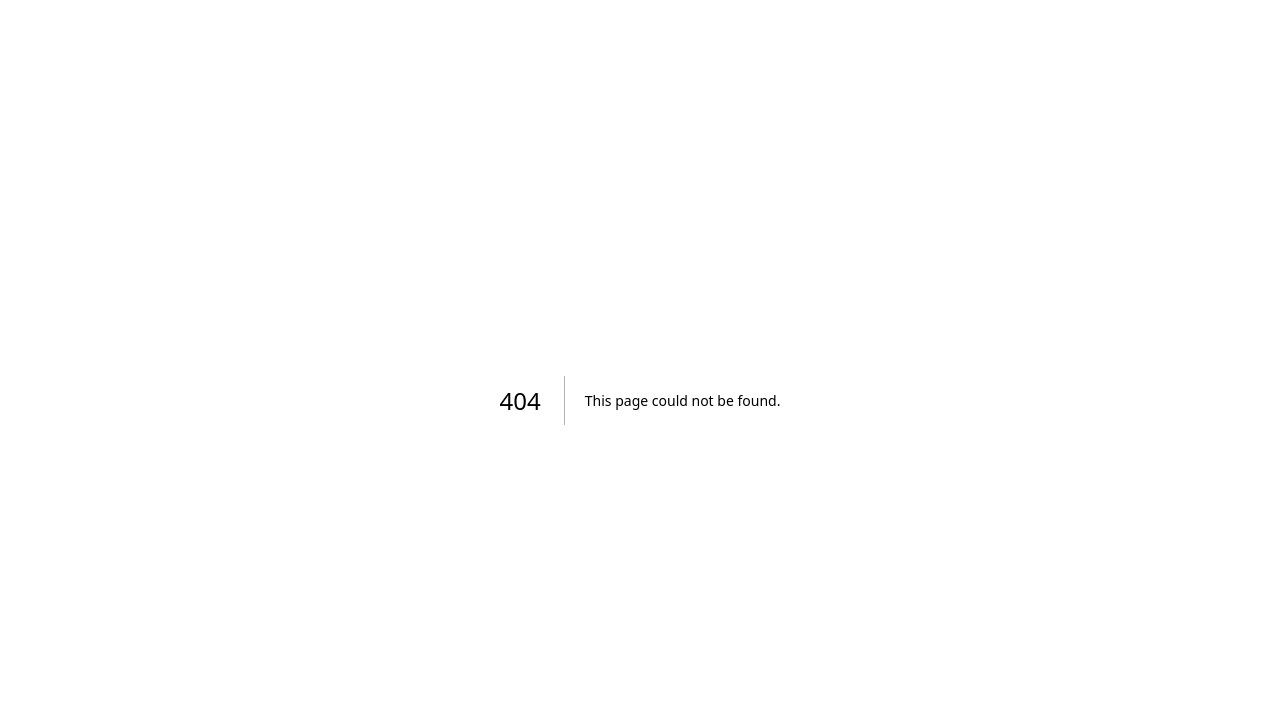
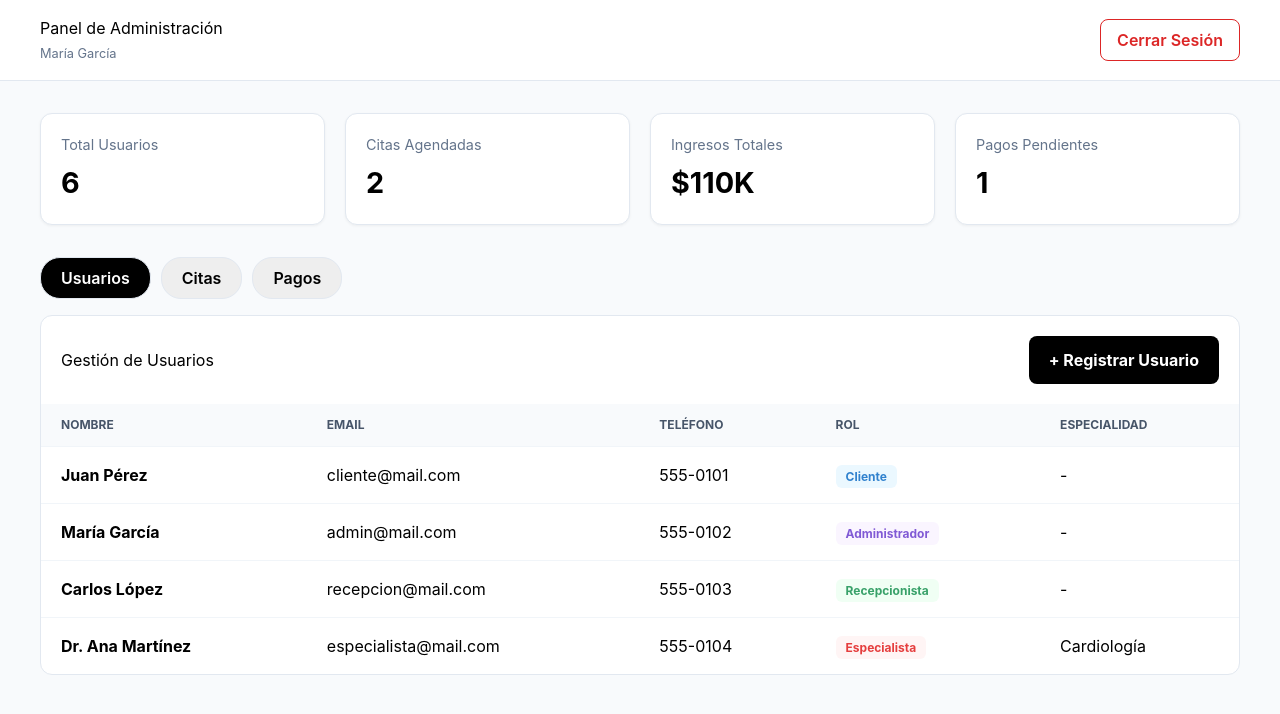
Before and after one commit to andrespr1981/appointment_management_system-, a Next.js app in the folder frontend/: page /admin in a window 1280 px wide. Before the commit this address had no page. Shown: the top 714 px of the page. Built offline with nearby package versions, Linux system fonts and the light colour scheme.

Commit message:
Admin panel con css

```diff
--- /dev/null
+++ b/frontend/app/admin/admin.css
@@ -0,0 +1,174 @@
+:root {
+  --danger: #dc2626;
+  --danger-hover: #b91c1c;
+  --black: #000000;
+  --white: #ffffff;
+  --bg-light: #f8fafc;
+}
+
+/* FONDO */
+html, body, .admin-layout {
+  background-color: var(--bg-light) !important;
+  color: var(--black) !important;
+  margin: 0;
+  font-family: 'Inter', sans-serif;
+}
+
+/* HEADER  */
+.admin-header {
+  background: var(--white);
+  padding: 1rem 2.5rem;
+  display: flex;
+  justify-content: space-between;
+  align-items: center;
+  border-bottom: 1px solid #e2e8f0;
+}
+
+.logout-trigger {
+  background: white;
+  border: 1px solid var(--danger);
+  color: var(--danger) !important;
+  padding: 8px 16px;
+  border-radius: 8px;
+  font-weight: 600;
+  cursor: pointer;
+  transition: 0.2s;
+}
+
+.logout-trigger:hover {
+  background: var(--danger);
+  color: white !important;
+}
+
+/* ESTADÍSTICAS KPIs */
+.kpi-grid {
+  display: grid;
+  grid-template-columns: repeat(4, 1fr);
+  gap: 20px;
+  padding: 2rem 2.5rem;
+}
+
+.kpi-card {
+  background: var(--white);
+  padding: 20px;
+  border-radius: 12px;
+  border: 1px solid #e2e8f0;
+  display: flex;
+  flex-direction: column;
+  box-shadow: 0 1px 3px rgba(0,0,0,0.05);
+}
+
+.kpi-card span { color: #64748b; font-size: 0.9rem; margin-bottom: 5px; }
+.kpi-card strong { font-size: 1.8rem; color: var(--black) !important; }
+
+/* NAVEGACIÓN */
+.tab-nav { padding: 0 2.5rem; display: flex; gap: 10px; margin-bottom: 1rem; }
+.tab-nav button {
+  padding: 8px 20px;
+  border-radius: 20px;
+  border: 1px solid #e2e8f0;
+  background: #eee;
+  cursor: pointer;
+  font-weight: 600;
+  transition: 0.2s;
+}
+.tab-nav button.active { background: var(--black); color: white !important; }
+
+/* TABLA  */
+.content-card {
+  background: var(--white);
+  margin: 0 2.5rem 2rem;
+  border-radius: 12px;
+  border: 1px solid #e2e8f0;
+}
+
+.card-header {
+  padding: 20px;
+  display: flex;
+  justify-content: space-between;
+  align-items: center;
+}
+
+.admin-table {
+  width: 100%;
+  border-collapse: collapse;
+  text-align: left;
+}
+
+.admin-table th {
+  background: #f8fafc;
+  padding: 12px 20px;
+  color: #475569;
+  font-size: 0.75rem;
+  text-transform: uppercase;
+}
+
+.admin-table td {
+  padding: 16px 20px;
+  border-top: 1px solid #f1f5f9;
+  color: var(--black) !important;
+}
+
+/* ROLES */
+.role-tag {
+  padding: 4px 10px;
+  border-radius: 6px;
+  font-size: 0.75rem;
+  font-weight: 700;
+}
+.role-tag.cliente { background: #ebf8ff; color: #3182ce !important; }
+.role-tag.administrador { background: #faf5ff; color: #805ad5 !important; }
+.role-tag.recepcionista { background: #f0fff4; color: #38a169 !important; }
+.role-tag.especialista { background: #fff5f5; color: #e53e3e !important; }
+
+/* MODALES */
+.modal-overlay {
+  position: fixed; top: 0; left: 0; width: 100%; height: 100%;
+  background: rgba(0,0,0,0.5); display: flex; align-items: center; justify-content: center;
+  z-index: 100;
+}
+
+.modal-content {
+  background: white; padding: 35px; border-radius: 15px;
+  width: 100%; max-width: 450px; position: relative;
+}
+
+.modal-title { margin-bottom: 20px; font-weight: 700; }
+
+.close-x-btn {
+  position: absolute; top: 15px; right: 15px;
+  background: none; border: none; font-size: 20px;
+  color: var(--danger) !important; cursor: pointer;
+}
+
+/* FORMULARIO DE REGISTRO */
+.modal-form { display: flex; flex-direction: column; gap: 15px; }
+.input-group { display: flex; flex-direction: column; gap: 5px; }
+.input-group label { font-size: 0.85rem; font-weight: 600; color: #4a5568; }
+.input-group input, .input-group select {
+  padding: 10px; border: 1px solid #cbd5e0; border-radius: 8px;
+}
+
+.form-row { display: grid; grid-template-columns: 1fr 1fr; gap: 15px; }
+
+/* BOTONES DE ACCIÓN */
+.modal-actions { display: flex; justify-content: flex-end; gap: 12px; margin-top: 25px; }
+
+.black-btn, .submit-btn {
+  background: var(--black); color: white !important;
+  border: none; padding: 12px 20px; border-radius: 8px;
+  font-weight: 700; cursor: pointer;
+}
+
+.yes-btn-red {
+  background: var(--danger) !important; color: white !important;
+  border: none; padding: 10px 24px; border-radius: 8px;
+  font-weight: 700; cursor: pointer;
+}
+
+.no-btn {
+  background: white; border: 1px solid #cbd5e0;
+  padding: 10px 24px; border-radius: 8px; cursor: pointer;
+}
+
+.no-btn:hover { background: #f8fafc; }
--- /dev/null
+++ b/frontend/app/admin/page.tsx
@@ -0,0 +1,126 @@
+'use client'
+import { useState } from 'react'
+import './admin.css'
+
+export default function HomePage() {
+  const [activeTab, setActiveTab] = useState('usuarios')
+  const [showRegisterModal, setShowRegisterModal] = useState(false)
+  const [showLogoutModal, setShowLogoutModal] = useState(false)
+
+  const [users] = useState([
+    { id: 1, name: 'Juan Pérez', email: 'cliente@mail.com', tel: '555-0101', role: 'Cliente', spec: '-' },
+    { id: 2, name: 'María García', email: 'admin@mail.com', tel: '555-0102', role: 'Administrador', spec: '-' },
+    { id: 3, name: 'Carlos López', email: 'recepcion@mail.com', tel: '555-0103', role: 'Recepcionista', spec: '-' },
+    { id: 4, name: 'Dr. Ana Martínez', email: 'especialista@mail.com', tel: '555-0104', role: 'Especialista', spec: 'Cardiología' },
+  ])
+
+  return (
+    <div className="admin-layout">
+
+      {/* HEADER */}
+      <header className="admin-header">
+        <div className="user-brand">
+          <h1>Panel de Administración</h1>
+          <span style={{fontSize: '0.8rem', color: '#64748b'}}>María García</span>
+        </div>
+        <button className="logout-trigger" onClick={() => setShowLogoutModal(true)}>
+          Cerrar Sesión
+        </button>
+      </header>
+
+      <main className="admin-container">
+        {/* KPI CARDS */}
+        <section className="kpi-grid">
+          <div className="kpi-card"><span>Total Usuarios</span> <strong>6</strong></div>
+          <div className="kpi-card"><span>Citas Agendadas</span> <strong>2</strong></div>
+          <div className="kpi-card"><span>Ingresos Totales</span> <strong>$110K</strong></div>
+          <div className="kpi-card"><span>Pagos Pendientes</span> <strong>1</strong></div>
+        </section>
+
+        {/* TABS */}
+        <nav className="tab-nav">
+          <button className={activeTab === 'usuarios' ? 'active' : ''} onClick={() => setActiveTab('usuarios')}>Usuarios</button>
+          <button className={activeTab === 'citas' ? 'active' : ''} onClick={() => setActiveTab('citas')}>Citas</button>
+          <button className={activeTab === 'pagos' ? 'active' : ''} onClick={() => setActiveTab('pagos')}>Pagos</button>
+        </nav>
+
+        {/* TABLA DE USUARIOS */}
+        {activeTab === 'usuarios' && (
+          <section className="content-card">
+            <div className="card-header">
+              <h2>Gestión de Usuarios</h2>
+              <button className="black-btn" onClick={() => setShowRegisterModal(true)}>+ Registrar Usuario</button>
+            </div>
+            <table className="admin-table">
+              <thead>
+                <tr><th>Nombre</th><th>Email</th><th>Teléfono</th><th>Rol</th><th>Especialidad</th></tr>
+              </thead>
+              <tbody>
+                {users.map(u => (
+                  <tr key={u.id}>
+                    <td><strong>{u.name}</strong></td>
+                    <td>{u.email}</td>
+                    <td>{u.tel}</td>
+                    <td><span className={`role-tag ${u.role.toLowerCase()}`}>{u.role}</span></td>
+                    <td>{u.spec}</td>
+                  </tr>
+                ))}
+              </tbody>
+            </table>
+          </section>
+        )}
+      </main>
+
+      {/* CERRAR SESIÓN */}
+      {showLogoutModal && (
+        <div className="modal-overlay">
+          <div className="modal-content">
+            <button className="close-x-btn" onClick={() => setShowLogoutModal(false)}>❌</button>
+            <h3>¿Cerrar sesión?</h3>
+            <p>Estás a punto de salir del panel administrativo.</p>
+            <div className="modal-actions">
+              <button className="no-btn" onClick={() => setShowLogoutModal(false)}>Cancelar</button>
+              <button className="yes-btn-red" onClick={() => window.location.href='/login'}>Salir</button>
+            </div>
+          </div>
+        </div>
+      )}
+
+      {/* REGISTRO */}
+      {showRegisterModal && (
+        <div className="modal-overlay">
+          <div className="modal-content">
+            <button className="close-x-btn" onClick={() => setShowRegisterModal(false)}>❌</button>
+            <h3 className="modal-title">Registrar Nuevo Usuario</h3>
+            <form className="modal-form">
+              <div className="input-group">
+                <label>Nombre(s)</label>
+                <input type="text" placeholder="Ej: Juan Adolfo" />
+              </div>
+              <div className="input-group">
+                <label>Correo Electrónico</label>
+                <input type="email" placeholder="usuario@mail.com" />
+              </div>
+              <div className="form-row">
+                <div className="input-group">
+                  <label>Teléfono</label>
+                  <input type="text" placeholder="555-0000" />
+                </div>
+                <div className="input-group">
+                  <label>Rol</label>
+                  <select>
+                    <option>Cliente</option>
+                    <option>Especialista</option>
+                    <option>Administrador</option>
+                    <option>Recepcionista</option>
+                  </select>
+                </div>
+              </div>
+              <button type="button" className="submit-btn">Registrar Usuario</button>
+            </form>
+          </div>
+        </div>
+      )}
+    </div>
+  )
+}
```
Also changed, not shown: 1 other file (tests, documents, lock files or other folders).
